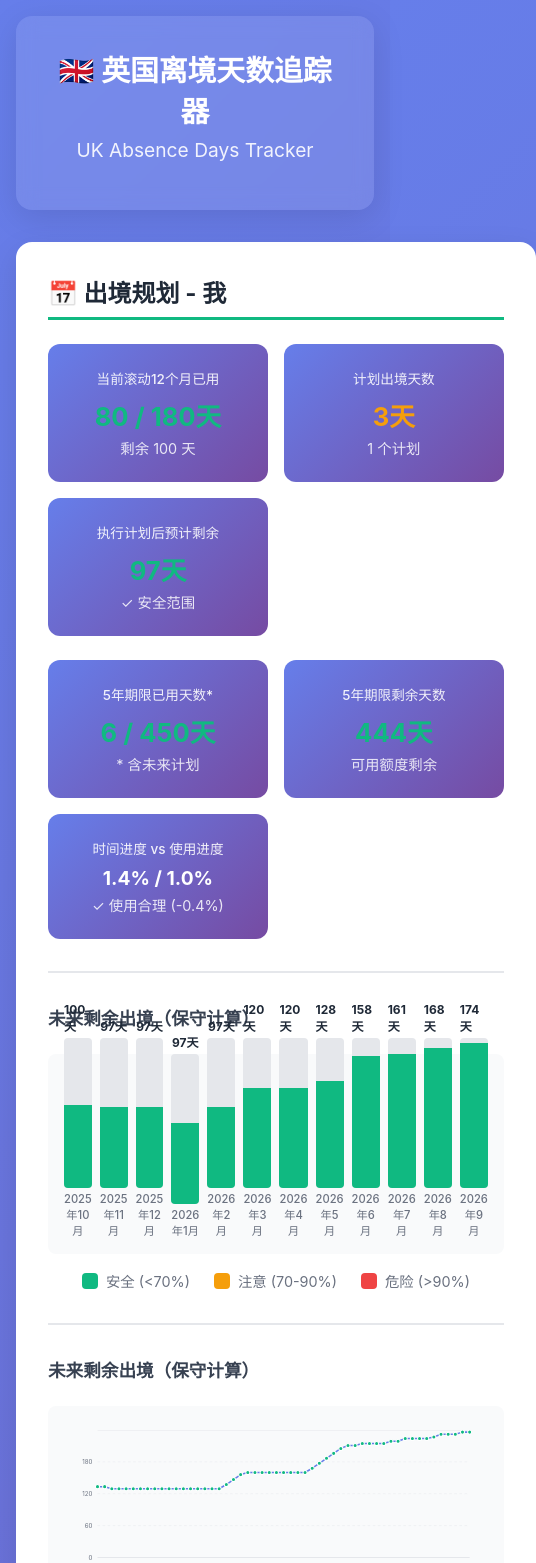
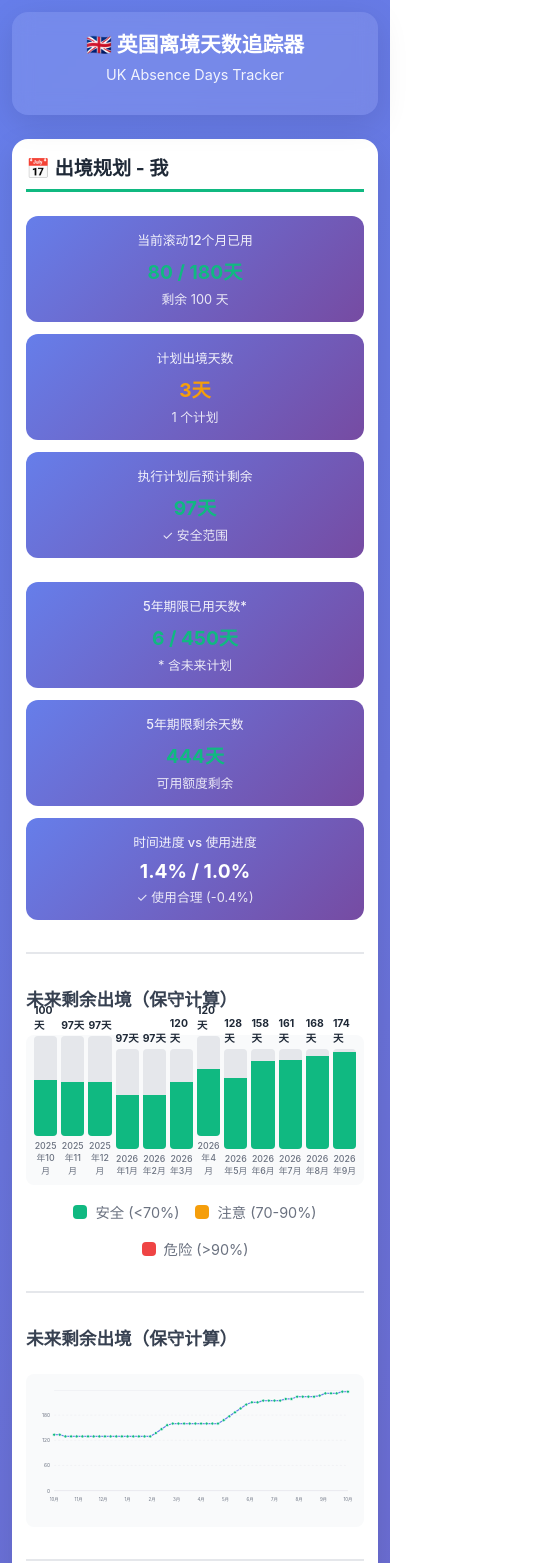
Before and after one commit to DanteChen0825/abroad_days, a React (Vite) app: page / in a window 390 px wide. Shown: the top 1563 px of the page, 536 px wide, since content can reach past the window. Built offline with nearby package versions, Linux system fonts and the light colour scheme.

Commit message:
feat: optimize mobile responsive design

```diff
--- a/src/App.css
+++ b/src/App.css
@@ -699,6 +699,26 @@ body {
   box-shadow: 0 4px 8px rgba(0, 0, 0, 0.1);
 }
 
+.record-card.planned-record {
+  background: linear-gradient(135deg, #fffbeb 0%, #fef3c7 100%);
+  border-color: #f59e0b;
+}
+
+.record-card.planned-record:hover {
+  border-color: #d97706;
+}
+
+.planned-badge {
+  display: inline-block;
+  background: #f59e0b;
+  color: white;
+  padding: 0.125rem 0.5rem;
+  border-radius: 0.25rem;
+  font-size: 0.75rem;
+  font-weight: 700;
+  margin-right: 0.5rem;
+}
+
 .record-header {
   display: flex;
   justify-content: space-between;
@@ -819,24 +839,278 @@ body {
     padding: 1rem;
   }
 
-  .app-header h1 {
-    font-size: 1.8rem;
+  .app-header {
+    padding: 1.5rem 1rem;
+    margin-bottom: 1.5rem;
   }
 
-  .statistics-panel,
-  .data-input-section {
-    padding: 1.5rem;
+  .app-header h1 {
+    font-size: 1.5rem;
   }
 
+  .app-header .subtitle {
+    font-size: 1rem;
+  }
+
+  .btn-load-sample {
+    padding: 0.625rem 1.25rem;
+    font-size: 0.9rem;
+  }
+
+  /* 统计面板优化 */
+  .statistics-panel,
+  .data-input-section,
+  .future-planning {
+    padding: 1rem;
+  }
+
+  .statistics-panel h2,
+  .section-title {
+    font-size: 1.3rem;
+  }
+
+  .future-planning h3 {
+    font-size: 1.2rem;
+  }
+
+  /* 汇总卡片 - 移动端更紧凑 */
+  .planning-summary {
+    grid-template-columns: 1fr;
+    gap: 0.75rem;
+  }
+
+  .summary-card {
+    padding: 1rem;
+  }
+
+  .summary-value {
+    font-size: 1.3rem;
+  }
+
+  .summary-label,
+  .summary-note {
+    font-size: 0.8rem;
+  }
+
+  /* 图表优化 */
+  .timeline-chart {
+    height: 180px;
+    padding: 0.5rem;
+    gap: 0.25rem;
+  }
+
+  .bar-container {
+    height: 120px;
+  }
+
+  .bar-label {
+    font-size: 0.6rem;
+  }
+
+  .bar-value {
+    font-size: 0.65rem;
+  }
+
+  /* 折线图SVG - 移动端调整 */
+  .line-chart {
+    padding: 1rem 0.5rem;
+  }
+
+  .chart-tooltip-float {
+    font-size: 0.75rem;
+    padding: 0.5rem 0.75rem;
+  }
+
+  /* 圆环图 - 移动端优化 */
+  .donut-chart-container {
+    padding: 1rem 0.5rem;
+    min-height: 220px;
+  }
+
+  .donut-chart-svg {
+    max-width: 100%;
+  }
+
+  /* Tab按钮优化 */
   .person-tabs {
-    flex-direction: column;
+    flex-direction: row;
+    gap: 0.5rem;
   }
 
   .tab-button {
     width: 100%;
+    padding: 0.625rem 1rem;
+    font-size: 0.9rem;
+  }
+
+  /* 表单优化 */
+  .form-group label {
+    font-size: 0.9rem;
+  }
+
+  .form-group input,
+  .form-group select {
+    padding: 0.625rem;
+    font-size: 0.95rem;
+  }
+
+  .days-preview {
+    padding: 0.75rem;
+    font-size: 0.9rem;
+  }
+
+  .btn-primary {
+    padding: 0.75rem;
+    font-size: 0.95rem;
+  }
+
+  /* 记录列表优化 */
+  .records-container {
+    max-height: 500px;
+  }
+
+  .record-card {
+    padding: 0.875rem;
+  }
+
+  .record-date {
+    font-size: 0.9rem;
+  }
+
+  .record-emoji {
+    font-size: 1.25rem;
   }
 
   .days-info {
     grid-template-columns: 1fr;
+    gap: 0.5rem;
+  }
+
+  .days-item .value {
+    font-size: 1rem;
+  }
+
+  /* 统计项优化 */
+  .stat-item {
+    padding: 0.625rem 0;
+  }
+
+  .stat-item .value {
+    font-size: 1rem;
+  }
+
+  /* 图例优化 */
+  .chart-legend {
+    gap: 1rem;
+    font-size: 0.8rem;
+  }
+
+  .legend-color {
+    width: 0.875rem;
+    height: 0.875rem;
+  }
+
+  /* 页脚优化 */
+  .app-footer {
+    padding: 1.5rem 1rem;
+    font-size: 0.9rem;
   }
 }
+
+/* 小屏幕进一步优化 */
+@media (max-width: 480px) {
+  .app {
+    padding: 0.75rem;
+  }
+
+  .app-header {
+    padding: 1rem;
+  }
+
+  .app-header h1 {
+    font-size: 1.3rem;
+  }
+
+  .app-header .subtitle {
+    font-size: 0.9rem;
+  }
+
+  .statistics-panel,
+  .data-input-section,
+  .future-planning {
+    padding: 0.875rem;
+  }
+
+  .summary-card {
+    padding: 0.875rem;
+  }
+
+  .summary-value {
+    font-size: 1.2rem;
+  }
+
+  .timeline-chart {
+    height: 150px;
+  }
+
+  .bar-container {
+    height: 100px;
+  }
+
+  .bar-label {
+    font-size: 0.55rem;
+  }
+
+  .donut-chart-container {
+    min-height: 200px;
+  }
+
+  .record-date-container {
+    flex-direction: column;
+    align-items: flex-start;
+    gap: 0.25rem;
+  }
+
+  .record-emoji {
+    font-size: 1.1rem;
+  }
+}
+
+/* 横屏模式优化 */
+@media (max-width: 768px) and (orientation: landscape) {
+  .timeline-chart {
+    height: 150px;
+  }
+
+  .bar-container {
+    height: 100px;
+  }
+
+  .records-container {
+    max-height: 300px;
+  }
+
+  .donut-chart-container {
+    min-height: 180px;
+  }
+}
+
+/* 触摸设备优化 */
+@media (hover: none) and (pointer: coarse) {
+  .btn-primary,
+  .btn-delete,
+  .btn-load-sample,
+  .tab-button {
+    min-height: 44px; /* iOS 推荐的最小触摸目标 */
+  }
+
+  .record-card {
+    padding: 1rem;
+  }
+
+  /* 增大可点击区域 */
+  .btn-delete {
+    width: 2.5rem;
+    height: 2.5rem;
+  }
+}
```
